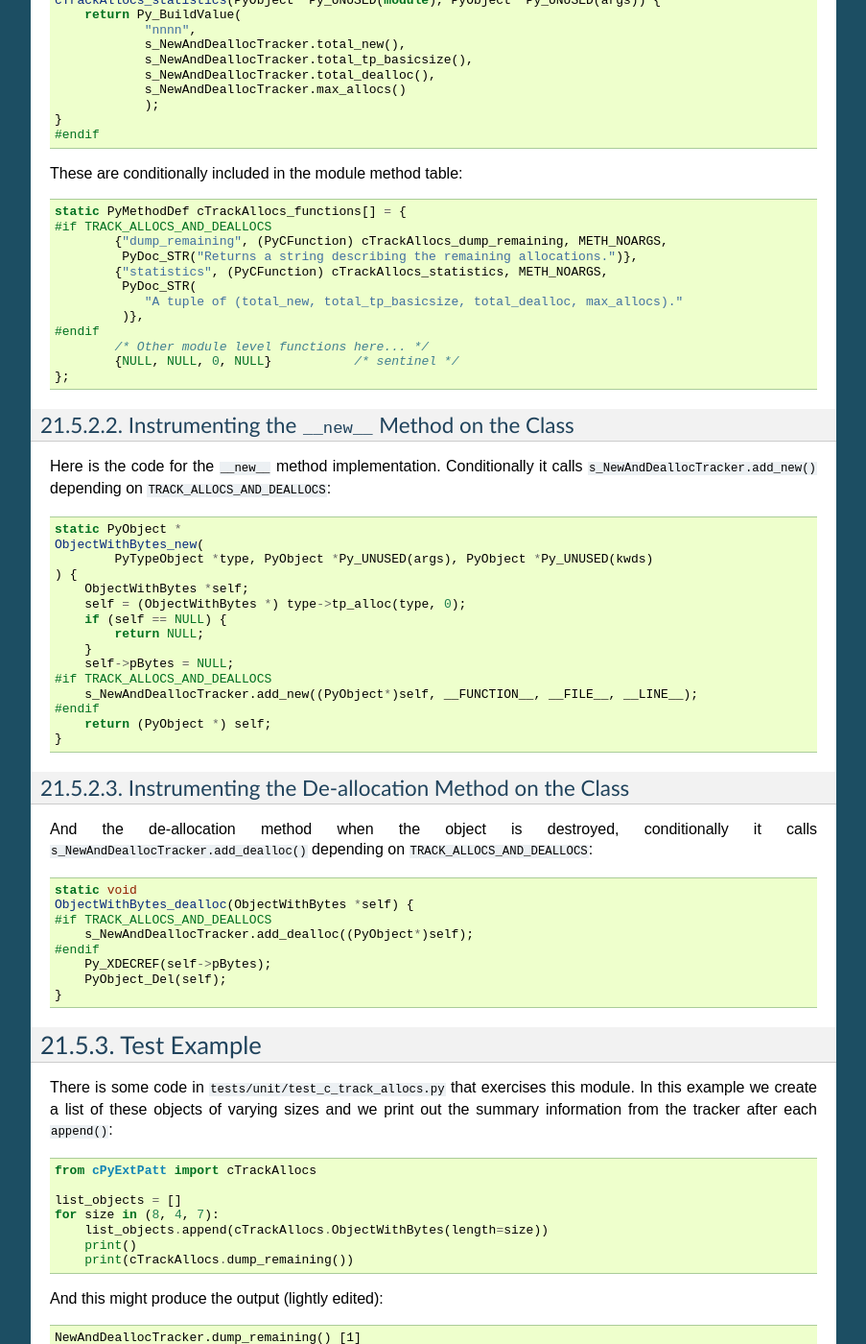
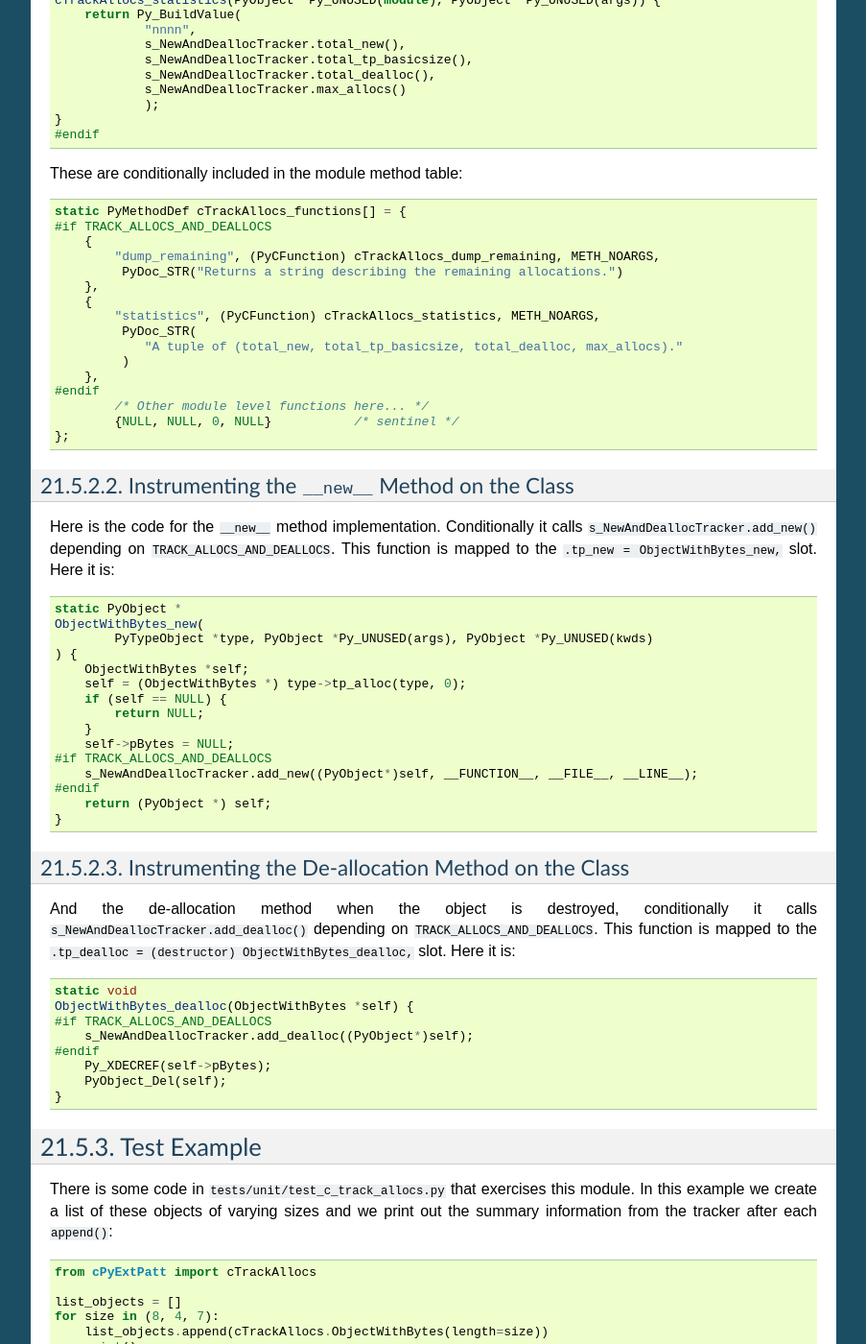
Before and after one commit to paulross/PythonExtensionPatterns, a Sphinx documentation site: the page built from doc/sphinx/source/memory_leaks/trace_allocs.rst, in a window 1280 px wide and 1400 px high, scrolled down 2445 px. Shown: the whole window at 96% size, without its empty margins (198-1101 px from the left). Built offline with Sphinx 7.4.7, drawn with Linux system fonts in a browser that asks for light colours.

Commit message:
Minor doc fixes.

```diff
--- a/doc/sphinx/source/memory_leaks/trace_allocs.rst
+++ b/doc/sphinx/source/memory_leaks/trace_allocs.rst
@@ -173,12 +173,16 @@ These are conditionally included in the module method table:
 
     static PyMethodDef cTrackAllocs_functions[] = {
     #if TRACK_ALLOCS_AND_DEALLOCS
-            {"dump_remaining", (PyCFunction) cTrackAllocs_dump_remaining, METH_NOARGS,
-             PyDoc_STR("Returns a string describing the remaining allocations.")},
-            {"statistics", (PyCFunction) cTrackAllocs_statistics, METH_NOARGS,
+        {
+            "dump_remaining", (PyCFunction) cTrackAllocs_dump_remaining, METH_NOARGS,
+             PyDoc_STR("Returns a string describing the remaining allocations.")
+        },
+        {
+            "statistics", (PyCFunction) cTrackAllocs_statistics, METH_NOARGS,
              PyDoc_STR(
                 "A tuple of (total_new, total_tp_basicsize, total_dealloc, max_allocs)."
-             )},
+             )
+        },
     #endif
             /* Other module level functions here... */
             {NULL, NULL, 0, NULL}           /* sentinel */
@@ -188,7 +192,9 @@ Instrumenting the ``__new__`` Method on the Class
 -------------------------------------------------
 
 Here is the code for the ``__new__`` method implementation.
-Conditionally it calls ``s_NewAndDeallocTracker.add_new()`` depending on ``TRACK_ALLOCS_AND_DEALLOCS``:
+Conditionally it calls ``s_NewAndDeallocTracker.add_new()`` depending on ``TRACK_ALLOCS_AND_DEALLOCS``.
+This function is mapped to the ``.tp_new = ObjectWithBytes_new,`` slot.
+Here it is:
 
 .. code-block:: c
 
@@ -212,7 +218,9 @@ Instrumenting the De-allocation Method on the Class
 ---------------------------------------------------
 
 And the de-allocation method when the object is destroyed, conditionally it calls
-``s_NewAndDeallocTracker.add_dealloc()`` depending on ``TRACK_ALLOCS_AND_DEALLOCS``:
+``s_NewAndDeallocTracker.add_dealloc()`` depending on ``TRACK_ALLOCS_AND_DEALLOCS``.
+This function is mapped to the ``.tp_dealloc = (destructor) ObjectWithBytes_dealloc,`` slot.
+Here it is:
 
 .. code-block:: c
 
```
